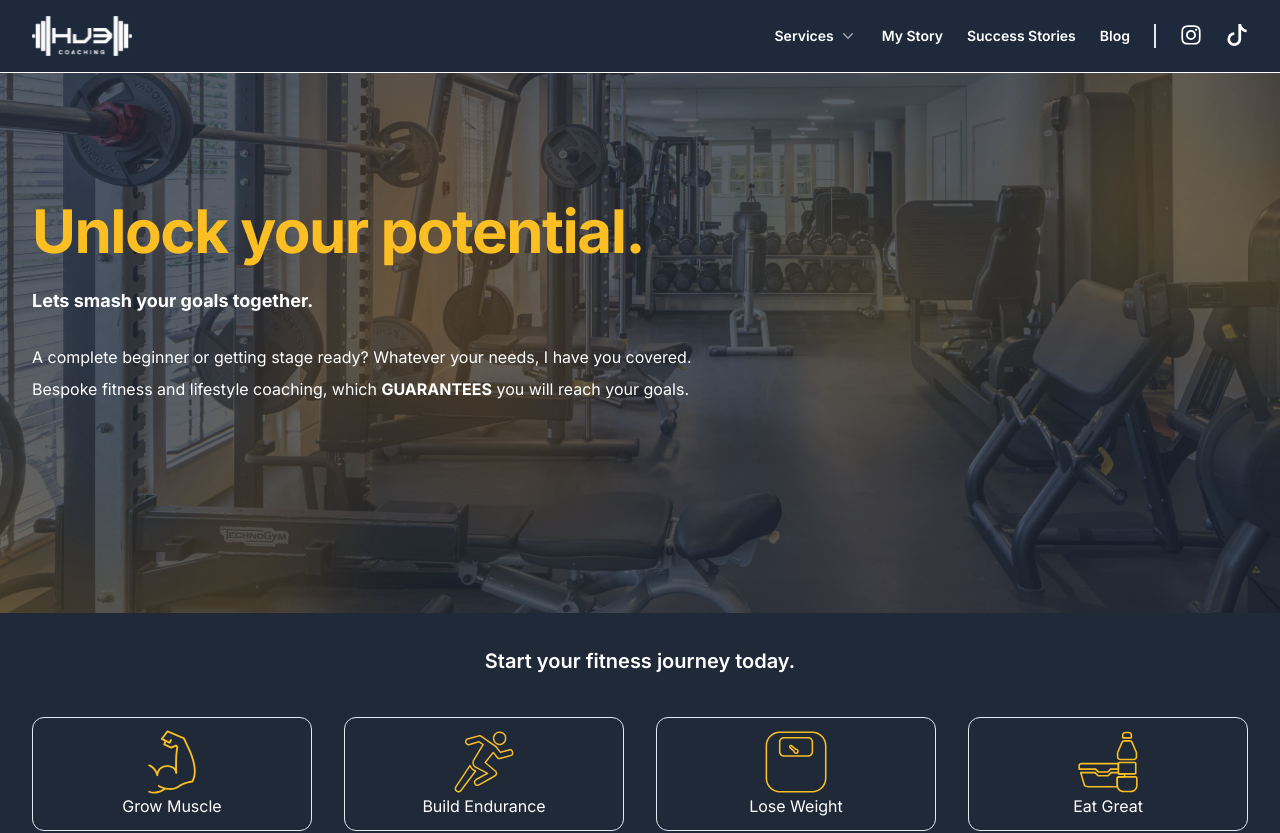
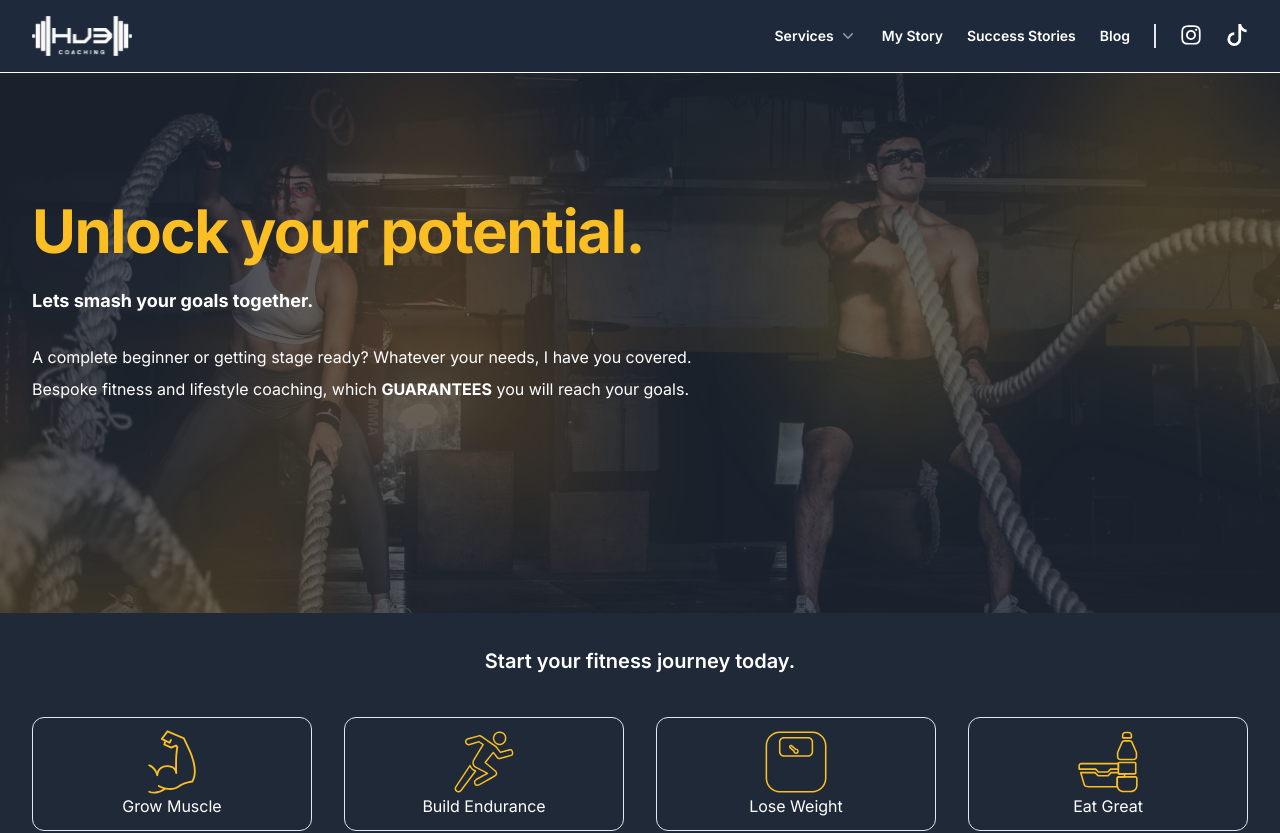
Before and after one commit to mxdeley/hjb_coaching_v1, a Next.js app: page / in a window 1280 px wide. Shown: the top 833 px of the page. Built offline with nearby package versions, Linux system fonts and the light colour scheme.

Commit message:
changed hero image

```diff
--- a/components/Hero.tsx
+++ b/components/Hero.tsx
@@ -4,7 +4,7 @@ export default function Hero() {
   return (
     <div className="relative isolate overflow-hidden bg-gray-800 py-24 sm:py-32">
       <Image
-        src="/GymWeights.webp"
+        src="/heroA.jpeg"
         alt=""
         className="absolute inset-0 -z-10 h-full w-full object-cover object-right md:object-center opacity-25"
         width={1097}
```
Also changed, not shown: public/heroA.jpeg (added).
